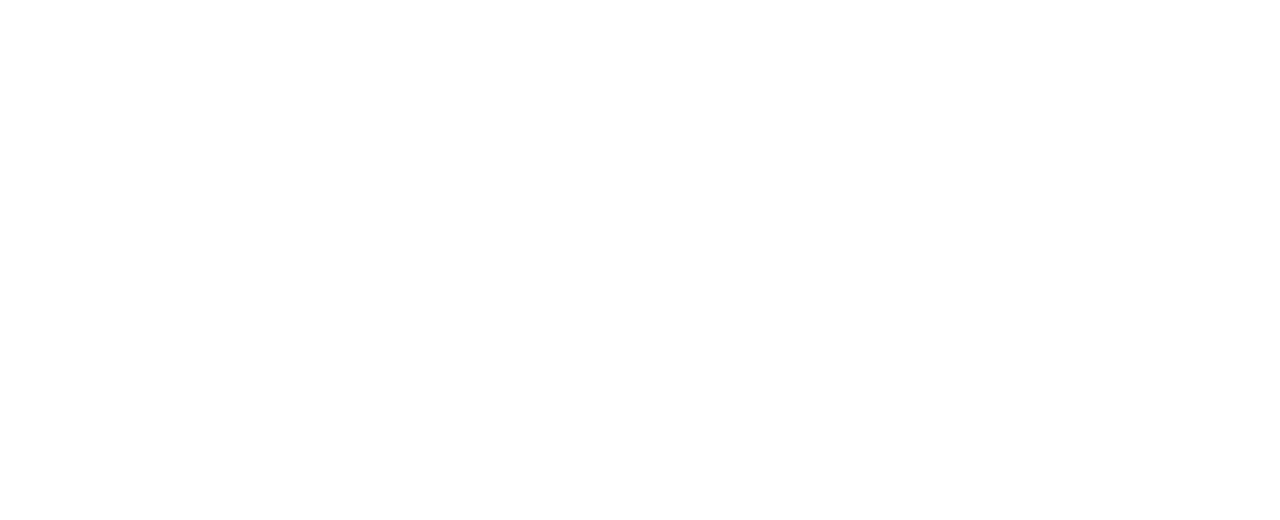
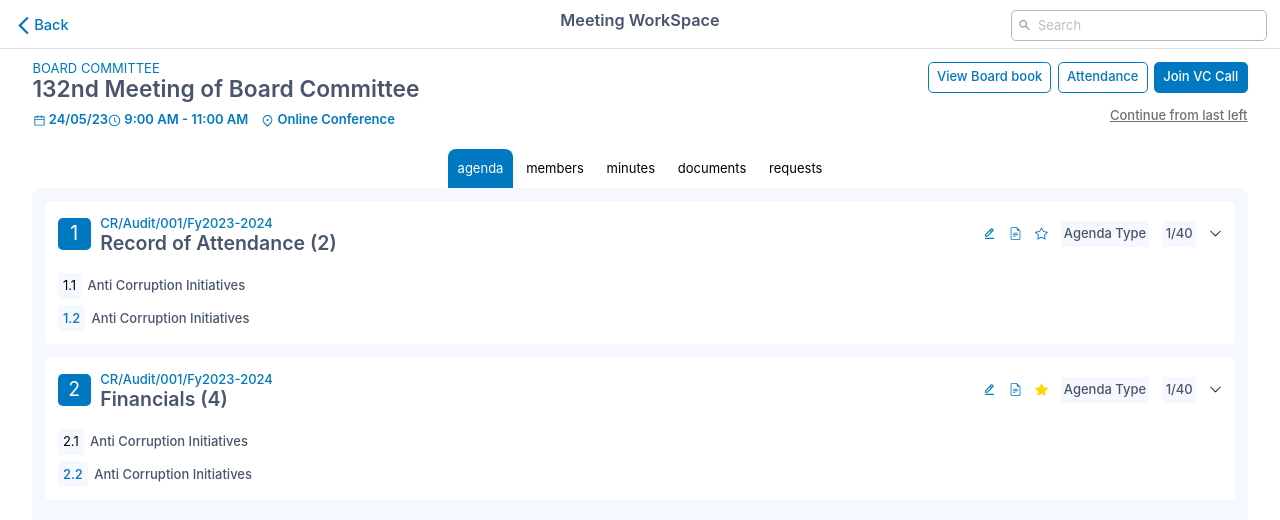
Before and after one commit to Raj-Kr0279/Meetzen, a React (Create React App) app: page /meeting-workspace/agenda in a window 1280 px wide. Before the commit this address had no page. Shown: the top 520 px of the page. Built offline with nearby package versions, Linux system fonts and the light colour scheme.

Commit message:
meeting-workspace-links-refactor

```diff
--- a/src/App.js
+++ b/src/App.js
@@ -3,7 +3,7 @@
 import './App.css';
 import CompanyRegistration from './components/OnBoarding/CompanyRegistration/CompanyRegistration';
 import Login from './components/OnBoarding/Login/Login'
-import { BrowserRouter, Route, Routes } from 'react-router-dom';
+import { BrowserRouter, Navigate, Route, Routes } from 'react-router-dom';
 import SwitchCompany from './components/OnBoarding/SwitchCompany.jsx/SwitchCompany';
 import ForgotPassword from './components/OnBoarding/ForgotPassword/ForgotPassword';
 import ResetPassword from './components/OnBoarding/ResetPassword/ResetPassword';
@@ -38,6 +38,12 @@
 import ViewDraftDocument from './components/DraftMinutes/ViewDraftDocument';
 import PdfAgenda from './components/MyMeeting/Agenda/PdfAgenda';
 import { DataProvider } from './components/Context/DataContext';
+import Agenda from './components/MyMeeting/Agenda/Agenda';
+import Members from './components/MyMeeting/Members';
+import Minutes from './components/MyMeeting/Minutes';
+import MyDocuments from './components/Resources/MyDocuments';
+import Requests from './components/MyMeeting/Requests';
+import ImportantDocuments from './components/MyMeeting/ImportantDocuments';
 
 function App() {
   return (
@@ -58,7 +64,14 @@
             <Route path="/dashboard" element={<Dashboard />} />
             <Route path="/my-meeting" element={<MyMeeting />} />
             <Route path="/meeting-schedules" element={<MeetingScheduleList />} />
-            <Route path="/meeting-workspace" element={<MeetingWorkspace />} />
+            <Route path="/meeting-workspace" element={<MeetingWorkspace />}>
+              <Route index element={<Navigate to="agenda" />} />
+              <Route path="agenda" element={<Agenda />} />
+              <Route path="members" element={<Members />} />
+              <Route path="minutes" element={<Minutes />} />
+              <Route path="documents" element={<ImportantDocuments />} />
+              <Route path="requests" element={<Requests />} />
+            </Route>
             <Route path="/agenda-pdf" element={<PdfAgenda />} />
             <Route path="/join-call" element={<JoinCall />} />
             <Route path="/board-book" element={<BoardBook />} />
--- /dev/null
+++ b/src/components/FooterText/FooterText.jsx
@@ -0,0 +1,6 @@
+const FooterText = () => {
+    return  <span>
+          www.pro-cs.in | contact@pro-cs.in | ProCS - Digital Board Meeting
+        </span>
+}
+export default FooterText
--- a/src/components/MyMeeting/MeetingWorkspace.jsx
+++ b/src/components/MyMeeting/MeetingWorkspace.jsx
@@ -1,91 +1,169 @@
-import React, { useState } from 'react'
-import { AiOutlineCalendar, AiOutlineClockCircle, AiOutlineSearch } from 'react-icons/ai'
-import { MdArrowBackIosNew } from 'react-icons/md'
-import { RiMapPin2Line } from 'react-icons/ri'
-import { useNavigate } from 'react-router-dom'
-import Agenda from './Agenda/Agenda'
-import Members from './Members'
-import Minutes from './Minutes'
-import ImportantDocuments from './ImportantDocuments'
-import Requests from './Requests'
+import React, { useState } from "react";
+import {
+  AiOutlineCalendar,
+  AiOutlineClockCircle,
+  AiOutlineSearch,
+} from "react-icons/ai";
+import { MdArrowBackIosNew } from "react-icons/md";
+import { RiMapPin2Line } from "react-icons/ri";
+import { NavLink, Outlet, useNavigate } from "react-router-dom";
+import Agenda from "./Agenda/Agenda";
+import Members from "./Members";
+import Minutes from "./Minutes";
+import ImportantDocuments from "./ImportantDocuments";
+import Requests from "./Requests";
 
 const MeetingWorkspace = () => {
-    const [currentTab, setCurrentTab] = useState("agenda")
-    const [attendance, setAttendance] = useState(false)
+  const [currentTab, setCurrentTab] = useState("agenda");
+  const [attendance, setAttendance] = useState(false);
   const [isPresent, setIsPresent] = useState(false);
-const handlePresent = ()=> {
+  const navLinks = ["agenda", "members", "minutes", "documents", "requests"];
+  const activeStyles = `bg-theme-color text-white`;
+  const handlePresent = () => {
     setAttendance(false);
     setIsPresent(true);
-}
-const handleAttendance = ()=> {
+  };
+  const handleAttendance = () => {
     setIsPresent(false);
     setAttendance(true);
-}
-    const navigate = useNavigate()
+  };
+  const navigate = useNavigate();
   return (
     <>
       {/* top navigation  */}
       <div className="flex pt-2 md:pt-3 pb-2 px-4 w-full justify-between items-center border-b">
-                <div className='flex items-center font-semibold text-theme-color cursor-pointer' onClick={() => navigate("/dashboard")}>
-                    <MdArrowBackIosNew className=' text-largeX font-normal' />
-                    <span className=' text-lg font-medium'>Back</span>
+        <div
+          className="flex items-center font-semibold text-theme-color cursor-pointer"
+          onClick={() => navigate("/dashboard")}
+        >
+          <MdArrowBackIosNew className=" text-largeX font-normal" />
+          <span className=" text-lg font-medium">Back</span>
         </div>
-                <div className='relative hidden md:block'>
-                    <AiOutlineSearch className='absolute text-placeholder top-1/2 left-2 -translate-y-1/2' />
-                    <input className='text-placeholder border border-topSearch rounded-md py-1.5 px-8' placeholder='Search' type="text" name="search" id="search" />
+        <div className="relative hidden md:block">
+          <AiOutlineSearch className="absolute text-placeholder top-1/2 left-2 -translate-y-1/2" />
+          <input
+            className="text-placeholder border border-topSearch rounded-md py-1.5 px-8"
+            placeholder="Search"
+            type="text"
+            name="search"
+            id="search"
+          />
         </div>
-
       </div>
-            <p className='text-dark absolute top-2 md:top-2.5 left-1/2 -translate-x-1/2 text-[16px] md:text-mediumSubheading font-semibold'>Meeting WorkSpace</p>
+      <p className="text-dark absolute top-2 md:top-2.5 left-1/2 -translate-x-1/2 text-[16px] md:text-mediumSubheading font-semibold">
+        Meeting WorkSpace
+      </p>
 
       <div className="grid md:grid-cols-2 px-4 mt-4 md:px-10">
         <div>
-                    <p className='text-theme-color font-normal leading-none pb-1 text-[10px] md:text-paragraph'>BOARD COMMITTEE</p>
-                    <h1 className='text-[16px] md:text-extraLarge leading-none font-semibold text-dark pb-3'>132nd Meeting of Board Committee</h1>
+          <p className="text-theme-color font-normal leading-none pb-1 text-[10px] md:text-paragraph">
+            BOARD COMMITTEE
+          </p>
+          <h1 className="text-[16px] md:text-extraLarge leading-none font-semibold text-dark pb-3">
+            132nd Meeting of Board Committee
+          </h1>
           <div className="flex items-center py-3 md:p-0 gap-4">
             <div className="flex flex-col md:flex-row">
-                        <p className='flex items-center gap-1 text-theme-color text-[12px] md:text-paragraph font-semibold'><AiOutlineCalendar className='text-theme-color' />24/05/23</p>
-                        <p className='flex items-center gap-1 text-theme-color text-[12px] md:text-paragraph font-semibold'><AiOutlineClockCircle className='text-theme-color' />9:00 AM - 11:00 AM</p>
+              <p className="flex items-center gap-1 text-theme-color text-[12px] md:text-paragraph font-semibold">
+                <AiOutlineCalendar className="text-theme-color" />
+                24/05/23
+              </p>
+              <p className="flex items-center gap-1 text-theme-color text-[12px] md:text-paragraph font-semibold">
+                <AiOutlineClockCircle className="text-theme-color" />
+                9:00 AM - 11:00 AM
+              </p>
             </div>
-                        <p className='flex items-center gap-1 text-theme-color text-[12px] md:text-paragraph font-semibold'><RiMapPin2Line className='text-theme-color' />Online Conference</p>
+            <p className="flex items-center gap-1 text-theme-color text-[12px] md:text-paragraph font-semibold">
+              <RiMapPin2Line className="text-theme-color" />
+              Online Conference
+            </p>
           </div>
         </div>
-                <div className=' md:justify-self-end'>
+        <div className=" md:justify-self-end">
           <div className="flex flex-wrap items-center gap-2">
-                        <button className='text-theme-color font-medium py-1.5 px-2.5 border border-theme-color rounded-md' onClick={() => navigate("/board-book")}>View Board book</button>
+            <button
+              className="text-theme-color font-medium py-1.5 px-2.5 border border-theme-color rounded-md"
+              onClick={() => navigate("/board-book")}
+            >
+              View Board book
+            </button>
             <div className="relative">
-                            <button className='text-theme-color font-medium py-1.5 px-2.5 border border-theme-color rounded-md' onClick={handleAttendance}>Attendance</button>
-                            {attendance && <div className="absolute whitespace-nowrap flex flex-col left-0 top-full mt-1 bg-white shadow-attendance rounded-sm">
-                                <span className='text-prof py-1.5 px-3 hover:bg-hover-bg transition-all cursor-pointer text-paragraph font-normal border-b'>Preset</span>
-                                <span className='text-prof py-1.5 px-3 hover:bg-hover-bg transition-all cursor-pointer text-paragraph font-normal border-b'>Leave of Absence</span>
-                                <span className='text-prof py-1.5 px-3 hover:bg-hover-bg transition-all cursor-pointer text-paragraph font-normal' onClick={handlePresent}>Present Via VC</span>
-                            </div>}
-                            {isPresent && <div className="absolute p-4 whitespace-nowrap flex flex-col -left-[150%] top-[150%] mt-1 bg-white shadow-attendance rounded-md">
-                                <textarea name="" id="" cols="30" className='border rounded-md' rows="5"/>
-                                <button className='bg-theme-color text-white rounded-md px-8 py-2 mt-4 text-paragraph font-medium' onClick={()=>setIsPresent(false)}>Lorem Ipsumn</button>
-                                </div>}
+              <button
+                className="text-theme-color font-medium py-1.5 px-2.5 border border-theme-color rounded-md"
+                onClick={handleAttendance}
+              >
+                Attendance
+              </button>
+              {attendance && (
+                <div className="absolute whitespace-nowrap flex flex-col left-0 top-full mt-1 bg-white shadow-attendance rounded-sm">
+                  <span className="text-prof py-1.5 px-3 hover:bg-hover-bg transition-all cursor-pointer text-paragraph font-normal border-b">
+                    Preset
+                  </span>
+                  <span className="text-prof py-1.5 px-3 hover:bg-hover-bg transition-all cursor-pointer text-paragraph font-normal border-b">
+                    Leave of Absence
+                  </span>
+                  <span
+                    className="text-prof py-1.5 px-3 hover:bg-hover-bg transition-all cursor-pointer text-paragraph font-normal"
+                    onClick={handlePresent}
+                  >
+                    Present Via VC
+                  </span>
                 </div>
-                        <button className='rounded-md basis-full md:basis-[unset] py-3 font-medium text-white mt-2 md:mt-0 md:py-1.5 px-2.5 bg-theme-color border border-theme-color' onClick={()=> navigate("/join-call")}>Join VC Call</button>
+              )}
+              {isPresent && (
+                <div className="absolute p-4 whitespace-nowrap flex flex-col -left-[150%] top-[150%] mt-1 bg-white shadow-attendance rounded-md">
+                  <textarea
+                    name=""
+                    id=""
+                    cols="30"
+                    className="border rounded-md"
+                    rows="5"
+                  />
+                  <button
+                    className="bg-theme-color text-white rounded-md px-8 py-2 mt-4 text-paragraph font-medium"
+                    onClick={() => setIsPresent(false)}
+                  >
+                    Lorem Ipsumn
+                  </button>
                 </div>
-                    <p className='text-textGray text-paragraph underline text-end pt-4 font-medium'>Continue from last left</p>
+              )}
+            </div>
+            <button
+              className="rounded-md basis-full md:basis-[unset] py-3 font-medium text-white mt-2 md:mt-0 md:py-1.5 px-2.5 bg-theme-color border border-theme-color"
+              onClick={() => navigate("/join-call")}
+            >
+              Join VC Call
+            </button>
+          </div>
+          <p className="text-textGray text-paragraph underline text-end pt-4 font-medium">
+            Continue from last left
+          </p>
         </div>
       </div>
 
       <div className="flex flex-col items-center w-full mt-6 mb-4 ">
-                <ul className='flex gap-8 md:gap-1 w-full overflow-x-auto md:w-auto whitespace-nowrap'>
-                    <li onClick={() => setCurrentTab("agenda")} className={`p-3 ${currentTab === "agenda" ? "bg-theme-color text-white" : ""} cursor-pointer  rounded-[8px_8px_0px_0px]`}>Agenda</li>
-                    <li onClick={() => setCurrentTab("members")} className={`p-3 ${currentTab === "members" ? "bg-theme-color text-white" : ""} cursor-pointer  rounded-[8px_8px_0px_0px]`}>Members (20)</li>
-                    <li onClick={() => setCurrentTab("minutes")} className={`p-3 ${currentTab === "minutes" ? "bg-theme-color text-white" : ""} cursor-pointer  rounded-[8px_8px_0px_0px]`}>Minutes</li>
-                    <li onClick={() => setCurrentTab("documents")} className={`p-3 ${currentTab === "documents" ? "bg-theme-color text-white" : ""} cursor-pointer  rounded-[8px_8px_0px_0px]`}>Documents</li>
-                    <li onClick={() => setCurrentTab("requests")} className={`p-3 ${currentTab === "requests" ? "bg-theme-color text-white" : ""} cursor-pointer  rounded-[8px_8px_0px_0px]`}>Request</li>
-                </ul>
+        <div className="flex gap-8 md:gap-1 w-full overflow-x-auto md:w-auto whitespace-nowrap">
+          {navLinks.map((link, key) => (
+            <NavLink
+              to={`/meeting-workspace/${link}`}
+              key={link}
+              className={({ isActive }) =>
+                `cursor-pointer  rounded-[8px_8px_0px_0px] p-3 ${
+                  isActive && "bg-theme-color text-white"
+                }`
+              }
+            >
+              {link}
+            </NavLink>
+          ))}
+        </div>
 
         <div className="bg-hover-bg md:p-4 w-[95%] h-[70dvh] overflow-y-scroll pt-12 flex justify-center rounded-xl">
-                    {currentTab === "agenda" ? <Agenda /> : currentTab === "members" ? <Members /> : currentTab === "minutes" ? <Minutes /> : currentTab === "documents" ? <ImportantDocuments /> : currentTab === "requests" ? <Requests /> : null}
+          <Outlet/>
         </div>
       </div>
     </>
-    )
-}
+  );
+};
 
-export default MeetingWorkspace
+export default MeetingWorkspace;
--- a/src/components/OnBoarding/RightColumn.jsx
+++ b/src/components/OnBoarding/RightColumn.jsx
@@ -1,10 +1,11 @@
 import React from 'react'
+import FooterText from '../FooterText/FooterText'
 
 const RightColumn = ({children}) => {
   return (
    <div className="right-column relative p-4 md:p-16 flex flex-col md:justify-center md:items-center w-full">{children}
            <div className="md:absolute text-smallSubheading text-light bottom-4 text-center">
-   www.pro-cs.in | contact@pro-cs.in | ProCS - Digital Board Meeting
+  <FooterText/>
    </div>
    </div>
   )
--- a/src/components/OnBoarding/SetUp/ReviewProfile.jsx
+++ b/src/components/OnBoarding/SetUp/ReviewProfile.jsx
@@ -15,8 +15,9 @@
 
   return (
     <>
-      <div className="grid w-full grid-cols-1 tab:grid-cols-2 mb-12 place-items-center">
-        <div className='my-6 tab:my-0'>
+    <div className="w-full">
+      <div className="grid grid-cols-1 lg:grid-cols-2 w-2/3 place-items-center mx-auto pt-20">
+        <div className='my-6 self-start tab:my-0'>
           <label
             htmlFor="profile_pic"
             className="w-[110px] tab:w-[300px] overflow-hidden inline-block h-[110px] tab:h-[300px] relative cursor-pointer"
@@ -108,6 +109,7 @@
           </div>
         </form>
       </div>
+      </div>
 
 
 
```
Also changed, not shown: src/components/OnBoarding/SetUp/SetUp.jsx (+35 -13 lines), 45 other files (tests, documents, lock files or other folders). Lines whose indentation alone changed are shown as unchanged.
